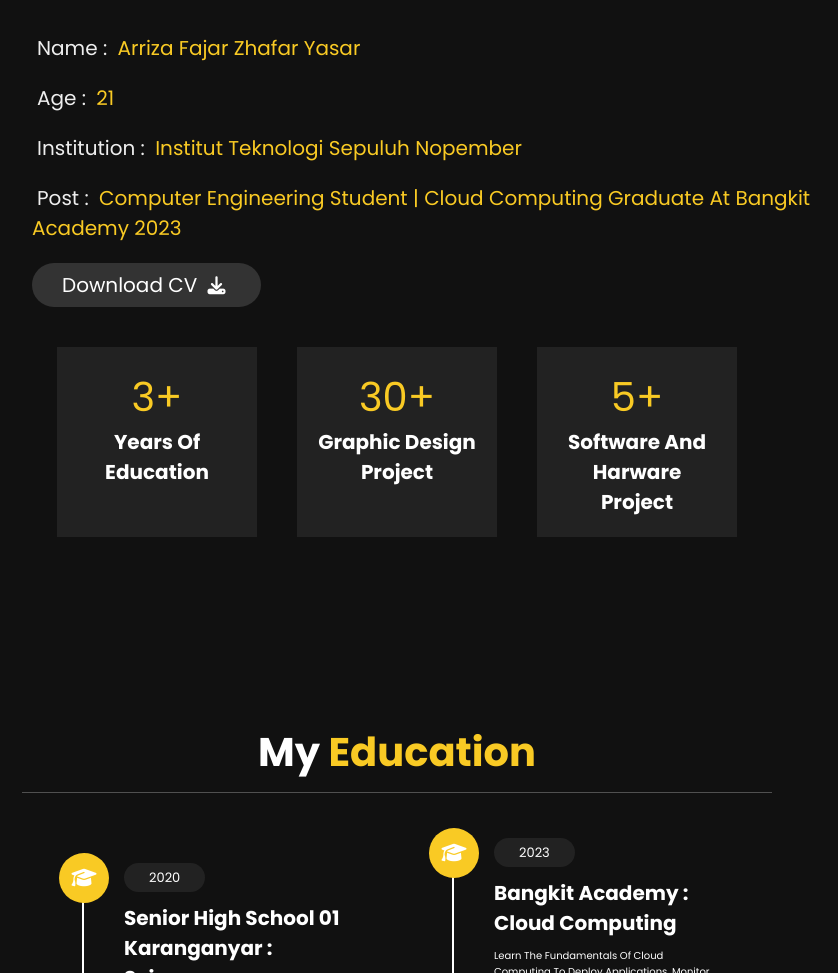
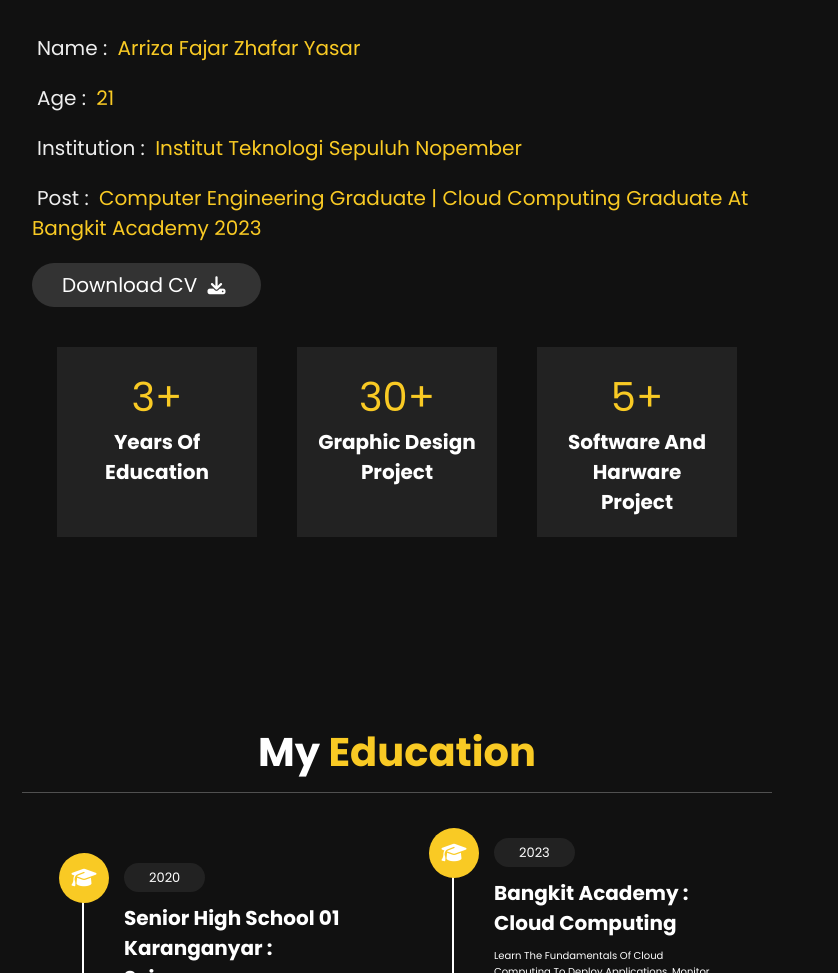
Before and after one commit to ArrCeus13/my-web, a website: page src/index.html in a window 1280 px wide. Shown: the part 918-1891 px from the top of the page, without its empty margins (418-1256 px from the left). Drawn offline with nearby package versions, Linux system fonts and the light colour scheme.

Commit message:
Update index.html

```diff
--- a/src/index.html
+++ b/src/index.html
@@ -46,7 +46,7 @@
                 <h3> <span> name : </span> arriza fajar zhafar yasar</h3>
                 <h3> <span> age : </span> 21 </h3>
                 <h3> <span> institution : </span> institut teknologi sepuluh nopember </h3>
-                <h3> <span> post : </span> Computer Engineering Student | Cloud Computing Graduate at Bangkit Academy 2023 </h3>
+                <h3> <span> post : </span> Computer Engineering Graduate | Cloud Computing Graduate at Bangkit Academy 2023 </h3>
                 <a href="#"><button id="downloadBtn" class="btn">Download CV <i class="fas fa-download"></i></button></a>
             </div>
 
```
